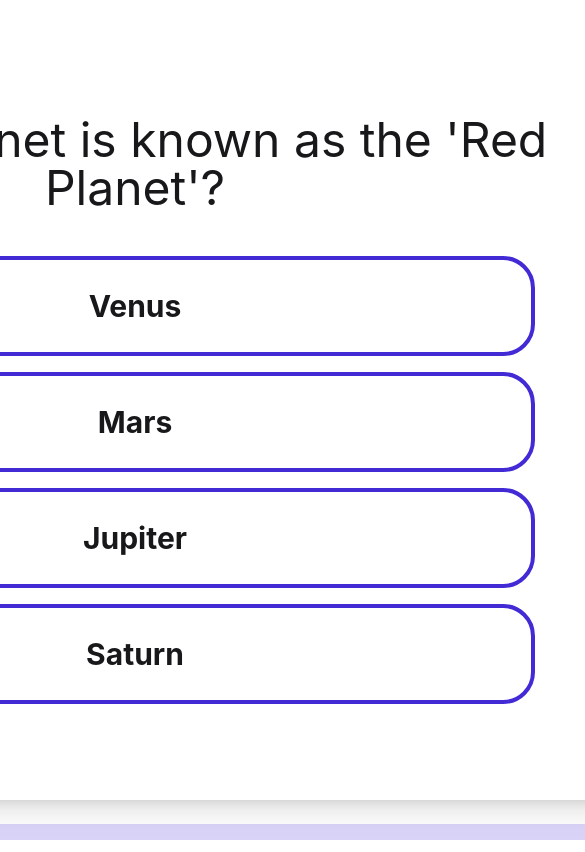
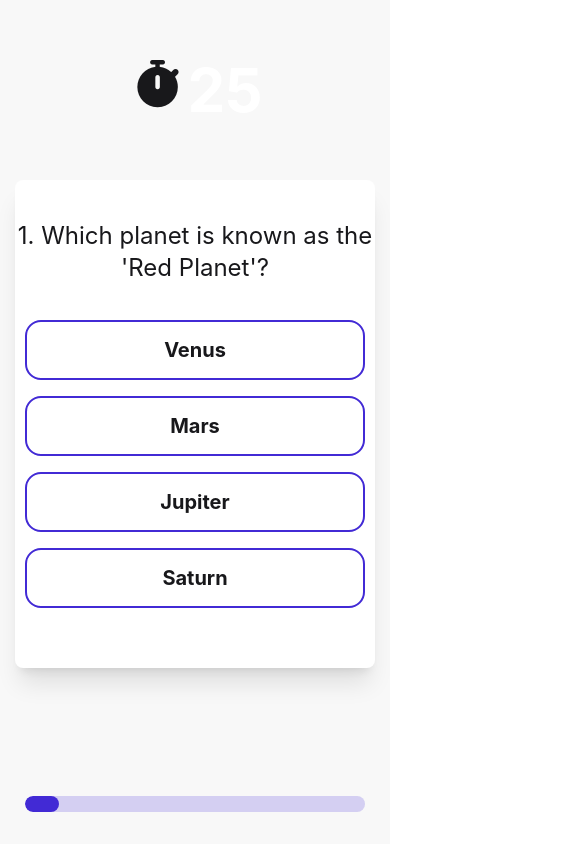
Before and after one commit to falsettoDev06/quiz-app, a React (Vite) app: page /quizplay in a window 390 px wide. Shown: the top 852 px of the page, 585 px wide, since content can reach past the window. Built offline with nearby package versions, Linux system fonts and the light colour scheme.

Commit message:
almost done making the app responsive in mobile and add a stopwatch icon

```diff
--- a/src/components/Button.jsx
+++ b/src/components/Button.jsx
@@ -17,21 +17,18 @@ function Button({ option, correct }) {
   }
   function getStatusColor() {
     const base =
-      "w-200 h-25 border-4 border-primary rounded-4xl font-bold cursor-pointer my-2 text-3xl hover:scale-105 duration-100";
-    if (reveal) {
-      if (correct === option) {
-        return (
-          base.replace("border-primary", "") +
-          " border-8 border-green-500 text-green-700"
-        );
-      } else {
-        return (
-          base.replace("border-primary", "") +
-          " border-8 border-red-500 text-red-700"
-        );
-      }
+      "w-85 h-15 lg:w-200 lg:h-25 rounded-2xl lg:rounded-4xl font-bold cursor-pointer my-2 text-xl lg:text-3xl transition-transform hover:scale-105 duration-100";
+
+    if (!reveal) {
+      return `${base} border-2 lg:border-4 border-primary`;
     }
-    return base;
+
+    const isCorrect = correct === option;
+    const colorClass = isCorrect
+      ? "border-green-500 text-green-700"
+      : "border-red-500 text-red-700";
+
+    return `${base} border-4 lg:border-8 ${colorClass}`;
   }
   return (
     <button className={getStatusColor()} onClick={handleClick}>
--- a/src/components/QuizCard.jsx
+++ b/src/components/QuizCard.jsx
@@ -5,11 +5,11 @@ import { useQuizContext } from "../context/QuizContext";
 function QuizCard() {
   const { counter, quizData} = useQuizContext();
   return (
-    <div className="card bg-base-100 shadow-xl items-center text-center w-270 h-187 p-16 flex flex-col justify-between">
-      <p className="text-5xl h-30 max-h-35 text-center">
+    <div className="card bg-base-100 shadow-xl items-center text-center w-90 h-auto lg:w-270 lg:h-187 py-10 lg:p-16 flex flex-col justify-start lg:justify-between">
+      <p className="text-2xl h-20 lg:text-5xl lg:h-27 lg:max-h-35 text-center">
         {quizData[counter].id}. {quizData[counter].question}
       </p>
-      <div className="flex flex-col justify-center items-center py-6">
+      <div className="flex flex-col justify-center items-center py-3 lg:py-6">
         {quizData[counter].options.map((option, i) => (
           <Button
             option={option}
--- a/src/pages/QuizPlay.jsx
+++ b/src/pages/QuizPlay.jsx
@@ -15,7 +15,8 @@ function QuizPlay() {
   } = useQuizContext();
 
   const handleCountdownColor = () => {
-    const base = "font-bold text-7xl transition-all duration-500 ease-in-out";
+    const base =
+      "font-bold text-6xl lg:text-7xl transition-all duration-500 ease-in-out";
     if (smallTimer <= 10) {
       return base + " text-red-500 scale-110";
     }
@@ -37,32 +38,30 @@ function QuizPlay() {
   }, [counter, reveal, handleStop, handleStart]);
 
   return (
-    <div className="relative">
+    <div className="relative bg-base-200">
       <div className={reveal && counter === 9 ? "blur-sm" : ""}>
-        <div className="flex flex-row justify-center items-center px-25 h-screen">
-          <div className="h-50 w-50 rounded-4xl border-8 border-green-500 mx-15 invisible"></div>
-          <div className="flex flex-col justify-center items-center h-screen">
+        <div className="flex flex-col justify-evenly items-center h-screen">
+          <div className="flex py-10">
+            <i class="fa-solid fa-stopwatch text-5xl lg:text-7xl flex items-center"></i>
             <p className={handleCountdownColor()}>{smallTimer}</p>
+          </div>
             <QuizCard />
-            <div className="w-auto h-25 m-3 flex justify-center items-center">
-              <progress
-                className="progress progress-primary w-250 h-4 my-3 transition-all duration-500 ease-in-out"
-                value={(counter + 1) * 10}
-                max="100"
-              ></progress>
-            </div>
-          </div>
-          <div
-            className={`h-50 w-50 rounded-4xl border-8 border-green-500 flex items-center justify-center shadow-2xl hover:scale-110 duration-100 cursor-pointer mx-15 ${!reveal || counter === 9 ? "invisible" : ""}`}
+          <button
+            className={`btn btn-accent btn-md lg:btn-lg w-80 h-15 my-2 lg:h-18 lg:w-100 rounded-full text-3xl shadow-xl transition-transform hover:scale-105 duration-100 ease-in-out ${!reveal || counter === 9 ? "invisible" : ""}`}
             onClick={addCounter}
           >
-            <i className="fa-solid fa-caret-right text-8xl text-green-500"></i>
-          </div>
+            Next
+          </button>
+          <progress
+            className="progress progress-primary w-85 lg:w-250 h-4 my-3 transition-all duration-500 ease-in-out"
+            value={(counter + 1) * 10}
+            max="100"
+          ></progress>
         </div>
       </div>
       {reveal && counter === 9 && (
         <button
-          className="btn btn-primary btn-lg w-72 h-20 rounded-full text-3xl shadow-xl transition-transform hover:scale-105 absolute  top-1/2 left-1/2 -translate-x-1/2 -translate-y-1/2"
+          className="btn btn-primary lg:btn-lg lg:w-72 w-50 lg:h-20 h-15 rounded-full lg:text-3xl text-2xl shadow-xl transition-transform hover:scale-105 absolute  top-1/2 left-1/2 -translate-x-1/2 -translate-y-1/2"
           onClick={handleShowResultBtn}
         >
           Result
--- a/src/pages/Results.jsx
+++ b/src/pages/Results.jsx
@@ -21,23 +21,23 @@ function Results() {
   };
   return (
     <div className="flex justify-center items-center w-screen h-screen bg-base-200">
-      <div className="card w-96 bg-base-100 shadow-xl p-10 items-center text-center">
-        <h1 className="text-6xl font-extrabold text-primary mb-4">Result</h1>
+      <div className="card w-90 lg:w-96 bg-base-100 shadow-xl p-6 lg:p-10 items-center text-center">
+        <h1 className="text-4xl lg:text-6xl font-extrabold text-primary mb-2 lg:mb-4">Result</h1>
 
         <div className="my-8">
-          <p className="text-2xl text-base-content/70">Your Final Score</p>
-          <h2 className="text-8xl font-black text-primary">{score}</h2>
+          <p className="text-lg lg:text-2xl text-base-content/70">Your Final Score</p>
+          <h2 className="text-7xl lg:text-8xl font-black text-primary">{score}</h2>
         </div>
         <div className="my-8">
-          <p className="text-2xl text-base-content/70">Your time:</p>
-          <h2 className="text-6xl font-black text-secondary">{formatTime()}</h2>
+          <p className="text-lg lg:text-2xl text-base-content/70">Your time:</p>
+          <h2 className="text-4xl lg:text-6xl font-black text-secondary">{formatTime()}</h2>
         </div>
-        <p className="text-lg font-medium text-base-content/50 mb-8">
+        <p className="text-lg font-medium text-base-content/50 mb-4 lg:mb-8">
           Ready to test your knowledge again?
         </p>
 
         <button
-          className="btn btn-primary btn-lg w-full rounded-full text-xl shadow-lg"
+          className="btn btn-primary lg:btn-lg lg:w-72 w-50 lg:h-20 h-15 rounded-full lg:text-3xl text-2xl shadow-xl transition-transform hover:scale-105"
           onClick={handlePlayAgain}
         >
           Play Again
--- a/src/pages/Welcome.jsx
+++ b/src/pages/Welcome.jsx
@@ -1,6 +1,5 @@
 import { useNavigate } from "react-router-dom";
 import { useQuizContext } from "../context/QuizContext";
-
 function Welcome() {
   const { handleStart } = useQuizContext();
   const navigate = useNavigate();
@@ -11,17 +10,16 @@ function Welcome() {
   return (
     <div className="flex flex-col justify-center items-center w-screen h-screen bg-base-200">
       <div className="text-center max-w-2xl px-6">
-        <h1 className="text-8xl font-black text-primary mb-6 drop-shadow-md">
+        <h1 className="lg:text-9xl text-6xl font-black text-primary mb-6 drop-shadow-md">
           Quiz Time
         </h1>
-
-        <p className="lg:text-xl text-lg text-base-content/70 mb-12">
+        <p className="lg:text-xl text-lg text-base-content/70 lg:mb-12 mb-6">
           Test your knowledge, challenge yourself, and aim for the top score.
           Are you ready to begin your journey?
         </p>
 
         <button
-          className="btn btn-primary btn-lg w-72 h-20 rounded-full text-3xl shadow-xl transition-transform hover:scale-105"
+          className="btn btn-primary lg:btn-lg lg:w-72 w-50 lg:h-20 h-15 rounded-full lg:text-3xl text-2xl shadow-xl transition-transform hover:scale-105"
           onClick={handleStartBtn}
         >
           Start Quiz
```
